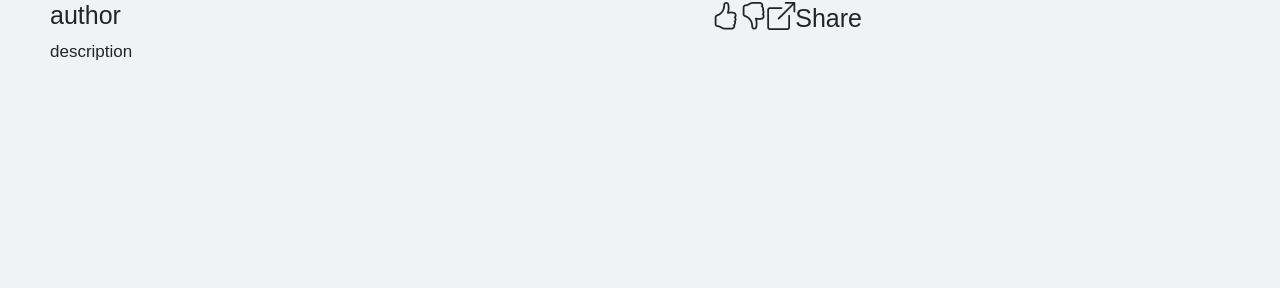
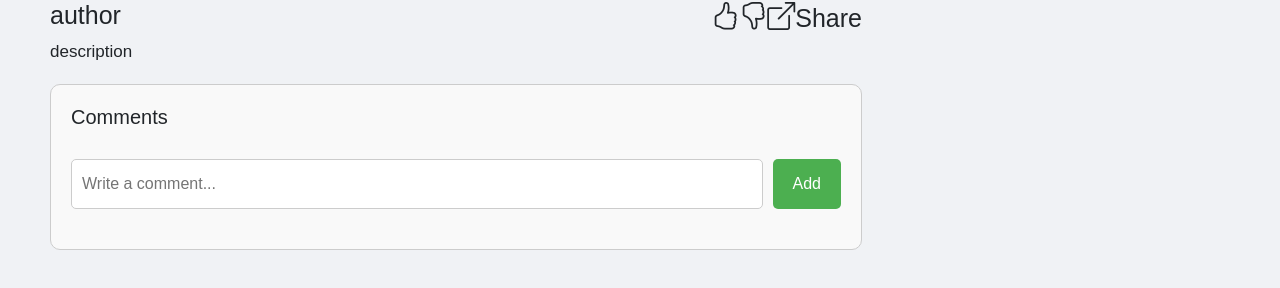
Before and after one commit to Neria-Barak/ASP-Web, a React (Create React App) app: page /watch/1 in a window 1280 px wide. Shown: the part 536-824 px from the top of the page. Built offline with nearby package versions, Linux system fonts and the light colour scheme; the HTML template or start-up script is replaced by a standard one.

Commit message:
Added comment section

```diff
--- a/src/App.js
+++ b/src/App.js
@@ -16,6 +16,19 @@ function App() {
     const doSearch = function(q) {
         setVideoList(videos.videos.filter((video) => video.title.includes(q)));
     }
+
+    const updateVideoComments = (id, updatedComments) => {
+        const updatedVideoList = videoList.map(video => {
+            if (video.id.toString() === id) {
+                return {
+                ...video,
+                comments: updatedComments
+                };
+            }
+            return video;
+        });
+        setVideoList(updatedVideoList);
+    };
 
     const handleSignIn = (username, password) => {
       const user = users.find(user => user.username === username && user.password === password);
@@ -43,7 +56,7 @@ function App() {
                   <Route path="/signin" element={<SignIn onSignIn={handleSignIn} users={users}/>} />
                   <Route path="/signup" element={<SignUp  onSignUp={handleSignUp}/> } />
                   <Route path="/signout" element={<SignOut onSignOut={handleSignOut} /> } />
-                  <Route path="/watch/:id" element={<VideoView videos={videoList} currentUser={currentUser} toggleDarkMode={toggleDarkMode}/> } />
+                  <Route path="/watch/:id" element={<VideoView videos={videoList} currentUser={currentUser} toggleDarkMode={toggleDarkMode} updateComments={updateVideoComments}/> } />
               </Routes>
           </BrowserRouter>
         </div>
--- a/src/MainPage/VideoItem/videos.json
+++ b/src/MainPage/VideoItem/videos.json
@@ -8,7 +8,8 @@
       "img": "img1.jpeg",
       "description": "description",
       "video": "/video1.mp4",
-      "id": 1
+      "id": 1,
+      "comments": []
     },
     {
       "title": "another video",
@@ -18,7 +19,8 @@
       "img": "img2.jpeg",
       "description": "another description",
       "video": "/video2.mp4",
-      "id": 2
+      "id": 2,
+      "comments": []
     },
     {
       "title": "video again",
@@ -28,7 +30,8 @@
       "img": "img3.jpeg",
       "description": "description again",
       "video": "/video1.mp4",
-      "id": 3
+      "id": 3,
+      "comments": []
     },
     {
       "title": "video too",
@@ -38,7 +41,8 @@
       "img": "img4.jpeg",
       "description": "description too",
       "video": "/video2.mp4",
-      "id": 4
+      "id": 4,
+      "comments": []
     },
     {
       "title": "more video",
@@ -48,7 +52,8 @@
       "img": "img5.jpeg",
       "description": "more description",
       "video": "/video1.mp4",
-      "id": 5
+      "id": 5,
+      "comments": []
     },
     {
       "title": "even more video",
@@ -58,7 +63,8 @@
       "img": "img6.jpeg",
       "description": "even more description",
       "video": "/video2.mp4",
-      "id": 6
+      "id": 6,
+      "comments": []
     },
     {
       "title": "video2",
@@ -68,7 +74,8 @@
       "img": "img2.jpeg",
       "description": "description2",
       "video": "/video1.mp4",
-      "id": 7
+      "id": 7,
+      "comments": []
     },
     {
       "title": "video title",
@@ -78,7 +85,8 @@
       "img": "img1.jpeg",
       "description": "description title",
       "video": "/video2.mp4",
-      "id": 8
+      "id": 8,
+      "comments": []
     },
     {
       "title": "video name",
@@ -88,7 +96,8 @@
       "img": "img6.jpeg",
       "description": "description name",
       "video": "/video1.mp4",
-      "id": 9
+      "id": 9,
+      "comments": []
     },
     {
       "title": "vid",
@@ -98,7 +107,8 @@
       "img": "img4.jpeg",
       "description": "descr",
       "video": "/video2.mp4",
-      "id": 10
+      "id": 10,
+      "comments": []
     },
     {
       "title": "not a video",
@@ -108,7 +118,8 @@
       "img": "img4.jpeg",
       "description": "not a description",
       "video": "/video1.mp4",
-      "id": 11
+      "id": 11,
+      "comments": []
     },
     {
       "title": "last video",
@@ -118,7 +129,8 @@
       "img": "img3.jpeg",
       "description": "last description",
       "video": "/video2.mp4",
-      "id": 12
+      "id": 12,
+      "comments": []
     }
   ]
 }
--- /dev/null
+++ b/src/VideoViewPage/CommentSection.js
@@ -0,0 +1,94 @@
+import React, { useState } from 'react';
+import { useParams } from 'react-router-dom';
+
+const CommentSection = ({comments, updateComments}) => {
+    const { id } = useParams();
+    const [newComment, setNewComment] = useState('');
+    const [commentList, setCommentList] = useState(comments);
+    const [editingIndex, setEditingIndex] = useState(null);
+    const [editingComment, setEditingComment] = useState('');
+
+    const handleInputChange = (e) => {
+        setNewComment(e.target.value);
+    };
+
+    const handleFormSubmit = (e) => {
+        e.preventDefault();
+        const updatedComments = [newComment, ...commentList];
+        setCommentList(updatedComments);
+        setNewComment('');
+        updateComments(id, updatedComments);
+    };
+
+    const handleEditChange = (e) => {
+        setEditingComment(e.target.value);
+    };
+
+    const handleEditSubmit = (index) => {
+        const updatedComments = commentList.map((comment, i) => (i === index ? editingComment : comment));
+        setCommentList(updatedComments);
+        setEditingIndex(null);
+        setEditingComment('');
+        updateComments(id, updatedComments);
+    };
+
+    const startEditing = (index) => {
+        setEditingIndex(index);
+        setEditingComment(commentList[index]);
+    };
+
+    const cancelEditing = () => {
+        setEditingIndex(null);
+        setEditingComment('');
+    };
+
+    const deleteComment = (index) => {
+        const updatedComments = commentList.filter((_, i) => i !== index);
+        setCommentList(updatedComments);
+        updateComments(id, updatedComments);
+    };
+
+    return (
+    <div className="comment-section">
+        <h3>Comments</h3>
+        <form onSubmit={handleFormSubmit} className="comment-form">
+        <input
+            type="text"
+            value={newComment}
+            onChange={handleInputChange}
+            placeholder="Write a comment..."
+            className="comment-input"
+        />
+        <button type="submit" className="comment-submit-button">Add</button>
+        </form>
+        <ul className="comment-list">
+        {commentList.map((comment, index) => (
+            <li key={index} className="comment-item">
+            {editingIndex === index ? (
+                <div className="edit-comment">
+                <input
+                    type="text"
+                    value={editingComment}
+                    onChange={handleEditChange}
+                    className="comment-edit-input"
+                />
+                <button onClick={() => handleEditSubmit(index)} className="comment-edit-submit-button">Save</button>
+                <button onClick={cancelEditing} className="comment-edit-cancel-button">Cancel</button>
+                </div>
+            ) : (
+                <div className="comment-text">
+                {comment}
+                <div>
+                    <button onClick={() => startEditing(index)} className="comment-edit-button">Edit</button>
+                    <button onClick={() => deleteComment(index)} className="comment-delete-button">Delete</button>
+                </div>
+                </div>
+            )}
+            </li>
+        ))}
+        </ul>
+    </div>
+    );
+};
+
+export default CommentSection;
--- a/src/VideoViewPage/VideoView.css
+++ b/src/VideoViewPage/VideoView.css
@@ -25,3 +25,122 @@ video {
     display: flex;
     align-items: stretch;
 }
+
+.comment-section {
+    width: 100%;
+    margin: 20px auto;
+    padding: 20px;
+    border: 1px solid #ccc;
+    border-radius: 10px;
+    background-color: #f9f9f9;
+  }
+
+  .comment-form {
+    display: flex;
+    margin-bottom: 20px;
+  }
+
+  .comment-input {
+    flex: 1;
+    padding: 10px;
+    border: 1px solid #ccc;
+    border-radius: 5px;
+    margin-right: 10px;
+  }
+
+  .comment-submit-button {
+    padding: 10px 20px;
+    border: none;
+    background-color: #4CAF50;
+    color: white;
+    border-radius: 5px;
+    cursor: pointer;
+  }
+
+  .comment-submit-button:hover {
+    background-color: #45a049;
+  }
+
+  .comment-list {
+    list-style: none;
+    padding: 0;
+  }
+
+  .comment-item {
+    padding: 10px;
+    border-bottom: 1px solid #ddd;
+    display: flex;
+    justify-content: space-between;
+    align-items: center;
+  }
+
+  .comment-item:last-child {
+    border-bottom: none;
+  }
+
+  .comment-text {
+    display: flex;
+    justify-content: space-between;
+    align-items: center;
+    width: 100%;
+  }
+
+  .comment-edit-button,
+  .comment-edit-submit-button,
+  .comment-edit-cancel-button,
+  .comment-delete-button {
+    margin-left: 10px;
+    padding: 5px 10px;
+    border: none;
+    border-radius: 5px;
+    cursor: pointer;
+  }
+
+  .comment-edit-button {
+    background-color: #008CBA;
+    color: white;
+  }
+
+  .comment-edit-button:hover {
+    background-color: #007bb5;
+  }
+  .comment-delete-button {
+    background-color: #f44336;
+    color: white;
+  }
+
+  .comment-delete-button:hover {
+    background-color: #e53935;
+  }
+
+  .comment-edit-submit-button {
+    background-color: #4CAF50;
+    color: white;
+  }
+
+  .comment-edit-submit-button:hover {
+    background-color: #45a049;
+  }
+
+  .comment-edit-cancel-button {
+    background-color: #f44336;
+    color: white;
+  }
+
+  .comment-edit-cancel-button:hover {
+    background-color: #e53935;
+  }
+
+  .edit-comment {
+    display: flex;
+    justify-content: space-between;
+    align-items: center;
+    width: 100%;
+  }
+
+  .comment-edit-input {
+    flex: 1;
+    padding: 10px;
+    border: 1px solid #ccc;
+    border-radius: 5px;
+  }
--- a/src/VideoViewPage/VideoView.js
+++ b/src/VideoViewPage/VideoView.js
@@ -3,8 +3,9 @@ import { useParams } from 'react-router-dom';
 import Search from '../MainPage/Search/Search';
 import VideoInfo from './VideoInfo.js';
 import './VideoView.css';
+import CommentSection from './CommentSection.js';
 
-function VideoView({videos, currentUser, toggleDarkMode}) {
+function VideoView({videos, currentUser, toggleDarkMode, updateComments}) {
     const { id } = useParams();
     const [video, setVideo] = useState(null);
 
@@ -23,6 +24,7 @@ function VideoView({videos, currentUser, toggleDarkMode}) {
                 <div className='col-8 bg-transparent vh-100' id="video-section">
                     <video src={video.video} controls></video>
                     <VideoInfo video={video}/>
+                    <CommentSection comments={video.comments} updateComments={updateComments}/>
                 </div>
                 <div className='col-4' id="videos-scroll">
                     <span>hello</span>
```
